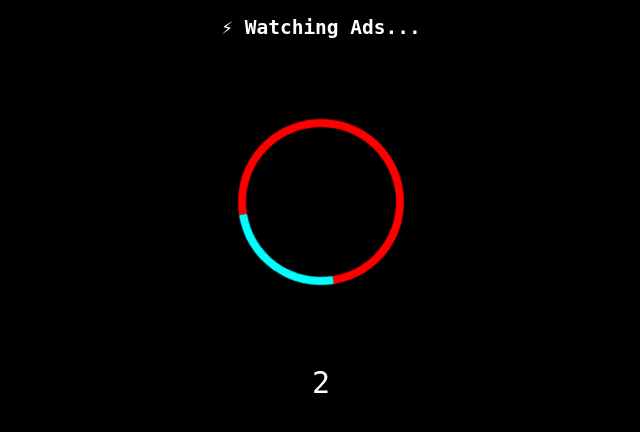
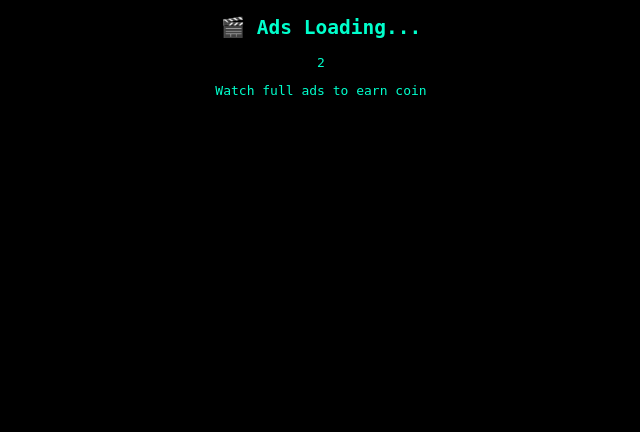
Before and after one commit to aarupi994/manjXrudo, a FastAPI app: page /ads in a window 1280 px wide. Shown: the top 432 px of the page, without its empty margins (319-959 px from the left). Run offline with FastAPI, Linux system fonts and the light colour scheme.

Commit message:
Refactor ads.html to clean up styles and messages
Removed inline styles and updated loading messages.

```diff
--- a/templates/ads.html
+++ b/templates/ads.html
@@ -2,91 +2,42 @@
 <html>
 <head>
 <title>Ads</title>
-
-<style>
-body{
-    background:black;
-    color:white;
-    text-align:center;
-    font-family:monospace;
-}
-
-/* Circle Loader */
-.circle{
-    width:150px;
-    height:150px;
-    border-radius:50%;
-    border:8px solid red;
-    border-top:8px solid cyan;
-    margin:80px auto;
-    animation: spin 1s linear infinite;
-}
-
-@keyframes spin{
-    0%{transform:rotate(0deg);}
-    100%{transform:rotate(360deg);}
-}
-
-#timer{
-    font-size:30px;
-}
-
-/* Coin Animation */
-.coin{
-    position:fixed;
-    top:-50px;
-    font-size:25px;
-    animation: fall 2s linear forwards;
-}
-
-@keyframes fall{
-    to{
-        transform:translateY(600px);
-        opacity:0;
-    }
-}
-</style>
+<link rel="stylesheet" href="/static/style.css">
 </head>
 
 <body>
 
-<h2>⚡ Watching Ads...</h2>
+<div class="ads-box">
 
-<div class="circle"></div>
+<h2>🎬 Ads Loading...</h2>
 
-<p id="timer">8</p>
+<div class="circle">
+    <span id="time">8</span>
+</div>
 
-<audio id="coinSound" src="https://www.soundjay.com/misc/sounds/coin-drop-1.mp3"></audio>
+<p>Watch full ads to earn coin</p>
+
+</div>
 
 <script>
+
 let time = 8;
 
-let interval = setInterval(()=>{
+let timer = setInterval(()=>{
     time--;
-    document.getElementById("timer").innerText = time;
+    document.getElementById("time").innerText = time;
 
     if(time <= 0){
-        clearInterval(interval);
-
-        // coin rain
-        for(let i=0;i<10;i++){
-            let coin = document.createElement("div");
-            coin.className = "coin";
-            coin.innerHTML = "💰";
-            coin.style.left = Math.random()*window.innerWidth + "px";
-            document.body.appendChild(coin);
-
-            setTimeout(()=>coin.remove(),2000);
-        }
-
-        // sound
-        document.getElementById("coinSound").play();
-
-        setTimeout(()=>{
-            window.location.href="/complete-ad";
-        },2000);
+        clearInterval(timer);
+        window.location.href="/complete-ad";
     }
 },1000);
+
+// ❌ अगर user जल्दी back करे
+window.onbeforeunload = function(){
+    return "Ad not completed!";
+};
+
 </script>
 
 </body>
```
